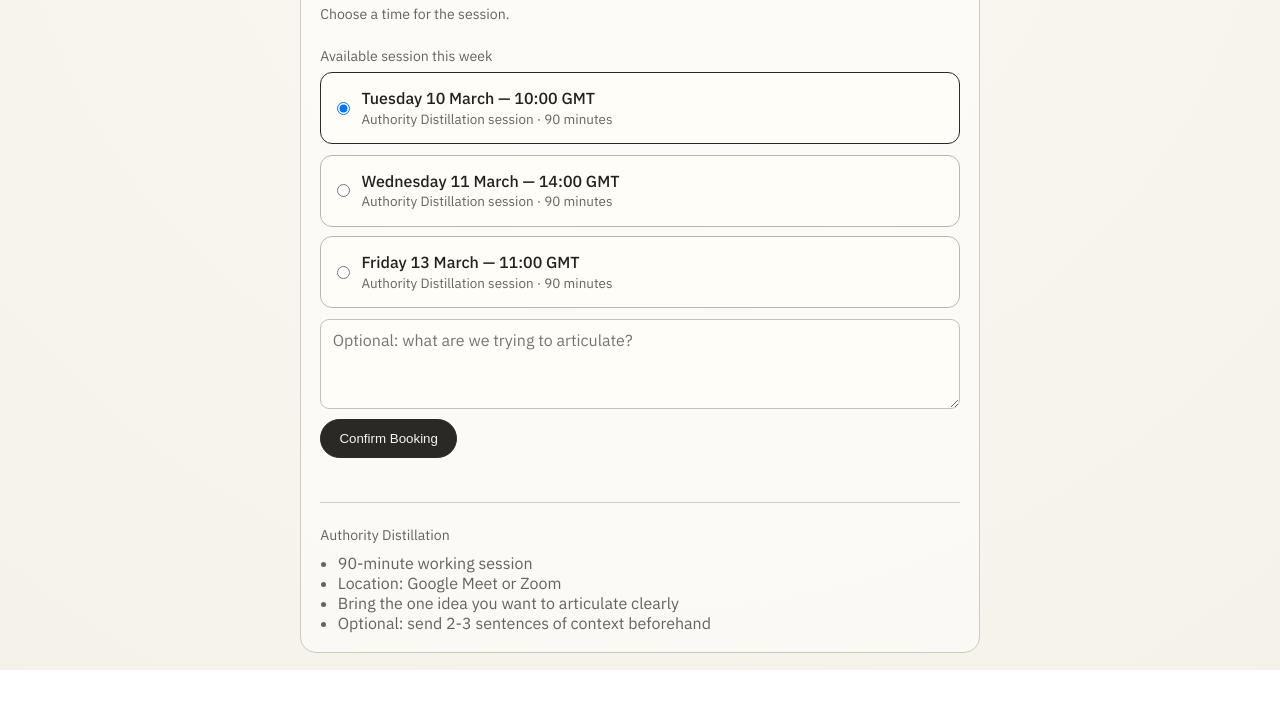
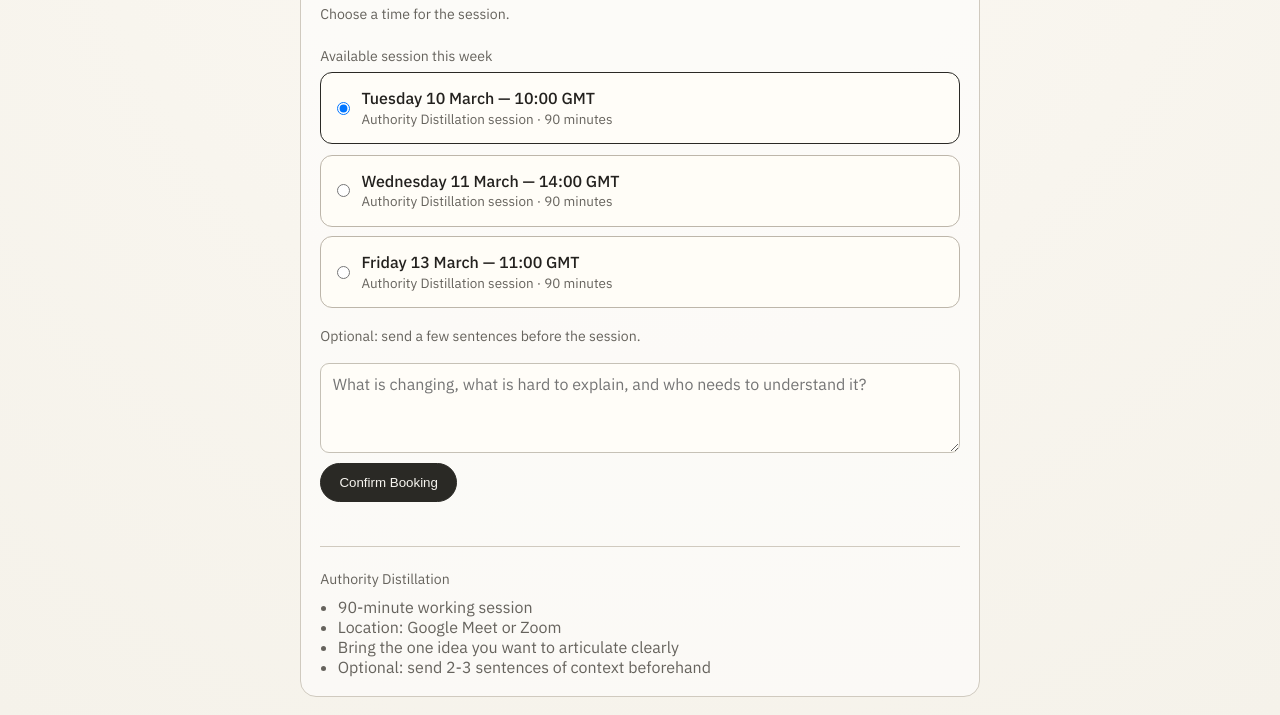
Before and after one commit to dylan-747/authority-distillation, a website: page public/booking.html in a window 1280 px wide. Shown: the part 198-913 px from the top of the page. Before the commit the page ends 868 px from the top, so only its background shows below. Drawn offline with Linux system fonts and the light colour scheme; no server answers.

Commit message:
Guide pre-session context better

```diff
--- a/public/booking.html
+++ b/public/booking.html
@@ -183,11 +183,12 @@
             <p class="muted">Loading available slots...</p>
           </div>
         </div>
+        <p class="muted">Optional: send a few sentences before the session.</p>
         <textarea
           id="focus"
           name="focus"
           maxlength="2000"
-          placeholder="Optional: what are we trying to articulate?"
+          placeholder="What is changing, what is hard to explain, and who needs to understand it?"
         ></textarea>
         <button type="submit">Confirm Booking</button>
         <p class="status" id="status"></p>
```
